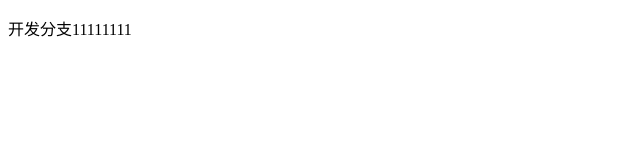
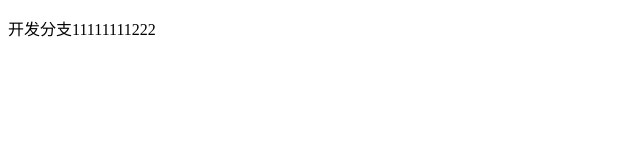
Before and after one commit to weijunmin/firstProject, a plain HTML site: page deve.html in a window 1280 px wide. Shown: the full height of the page, 0-640 px from the left. Drawn offline with Linux system fonts and the light colour scheme.

Commit message:
再次修改deve.html

```diff
--- a/deve.html
+++ b/deve.html
@@ -9,7 +9,7 @@
 </head>
 
 <body>
-    <p>开发分支11111111</p>
+    <p>开发分支11111111222</p>
 </body>
 
 </html>
```
